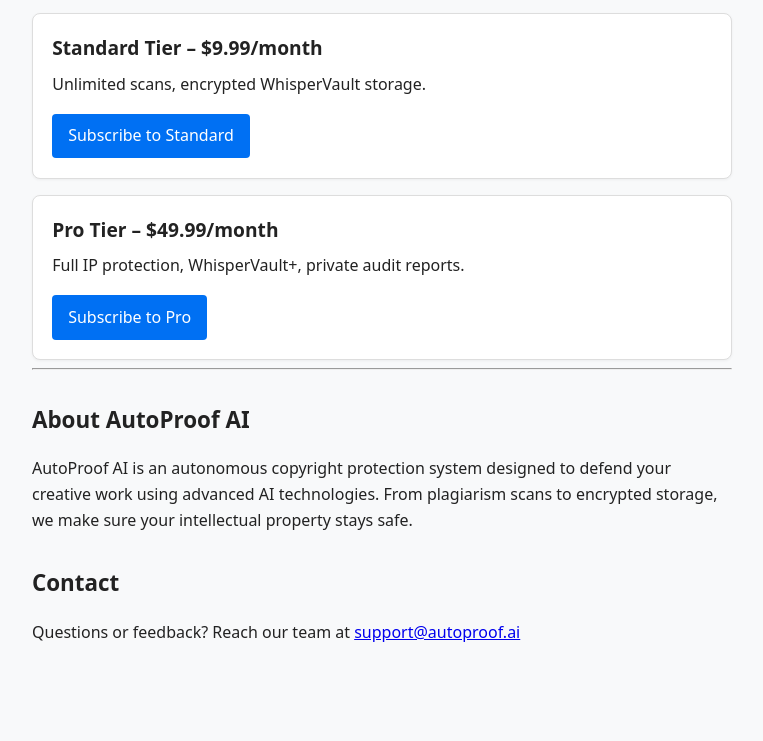
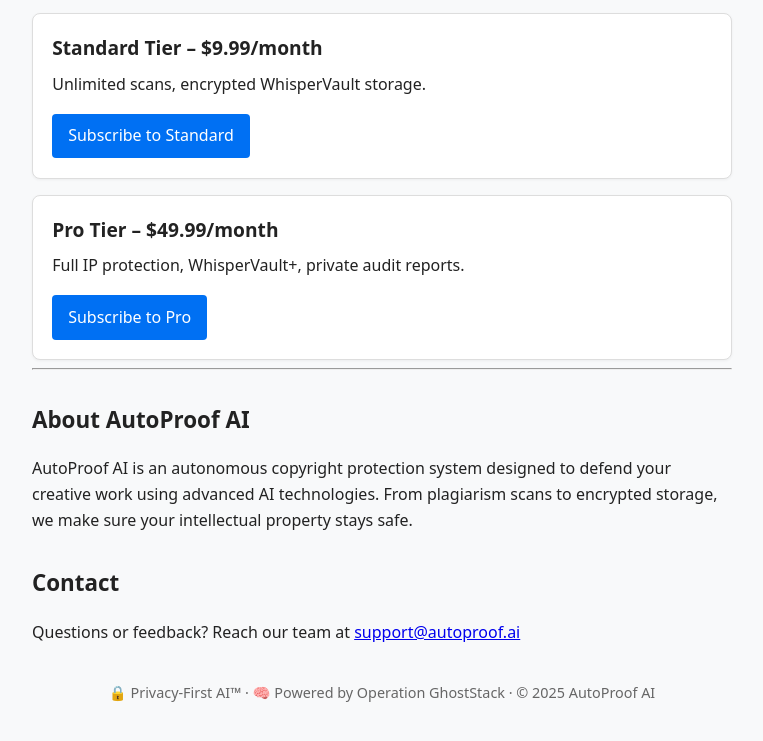
Before and after one commit to DylanWescott/autoproof-site, a plain HTML site: page index.html in a window 1280 px wide. Shown: the part 401-1142 px from the top of the page, without its empty margins (258-1021 px from the left). Before the commit the page ends 1094 px from the top, so only its background shows below. Drawn offline with Linux system fonts and the light colour scheme.

Commit message:
Add footer for trust and branding

```diff
--- a/index.html
+++ b/index.html
@@ -102,3 +102,8 @@
 </section>
 </body>
 </html>
+  </body>
+  <footer style="text-align: center; padding: 20px; font-size: 0.9em; color: #666;">
+    🔒 Privacy-First AI™ · 🧠 Powered by Operation GhostStack · © 2025 AutoProof AI
+  </footer>
+</html>
```
